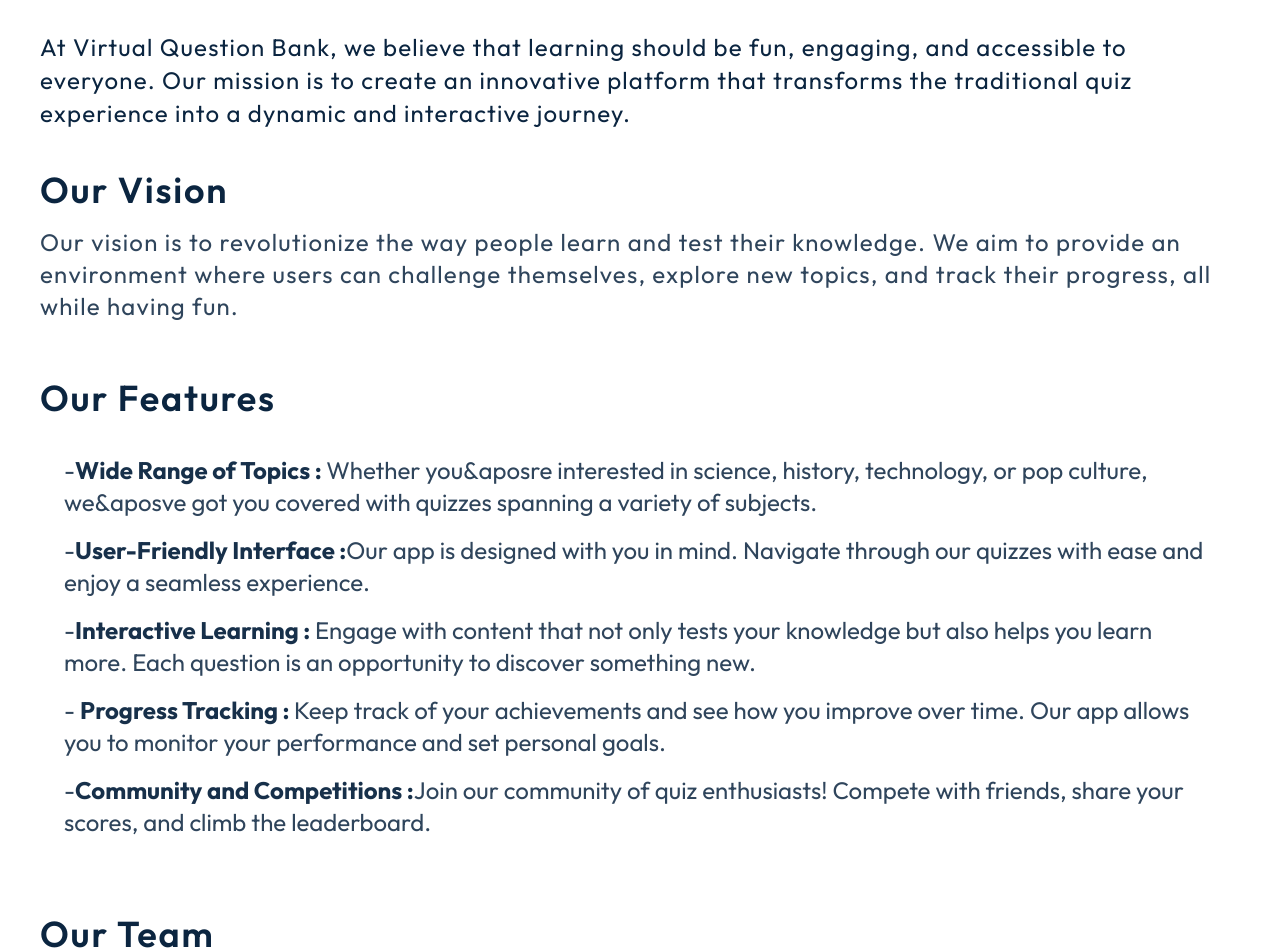
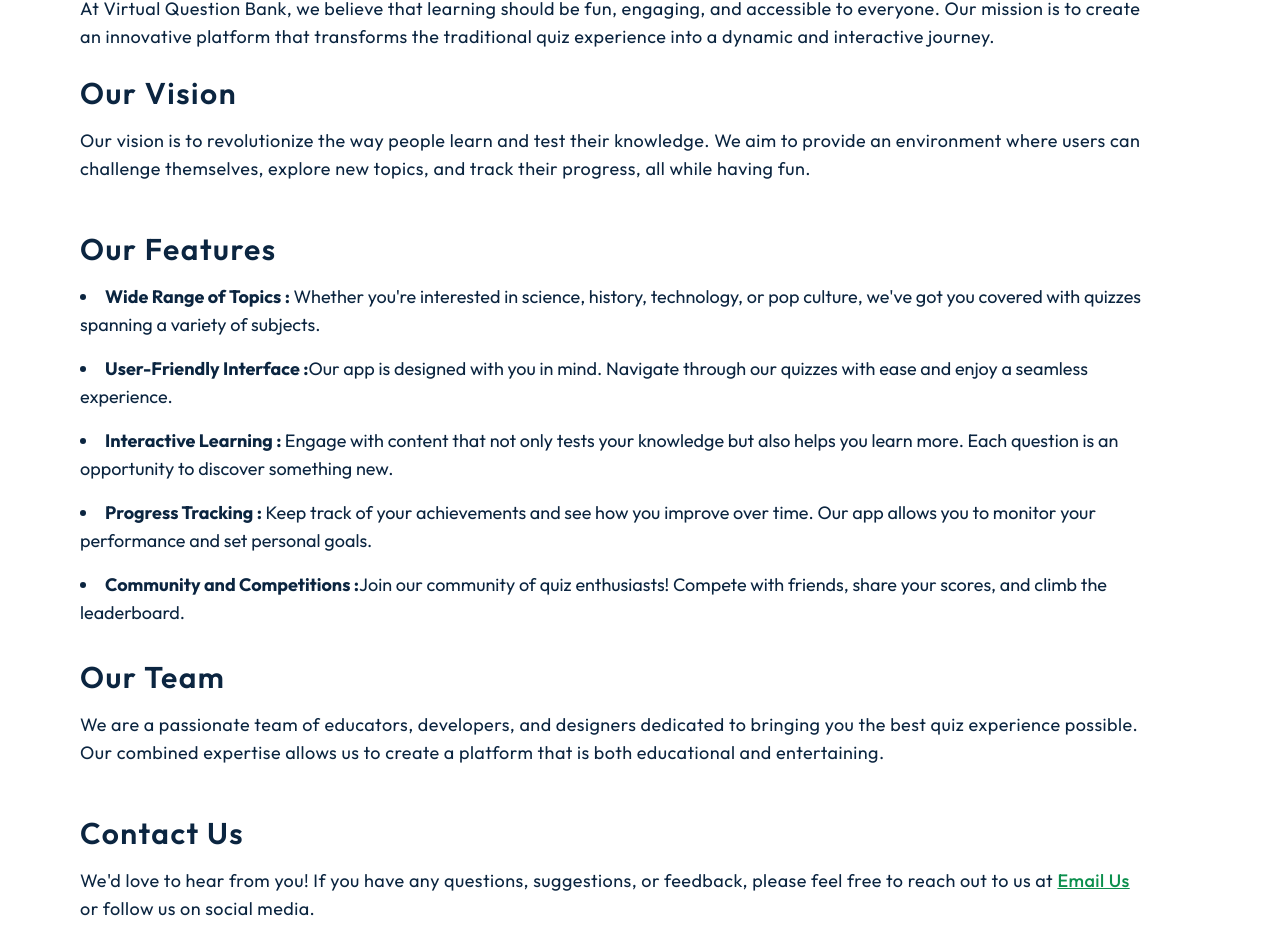
Before and after one commit to Ahmedz182/VirtualQuestionBank, a Next.js app: page /about-us in a window 1280 px wide. Shown: the part 178-1130 px from the top of the page. Built offline with nearby package versions, Linux system fonts and the light colour scheme; no server answers; the database is empty.

Commit message:
about page

```diff
--- a/app/about-us/page.jsx
+++ b/app/about-us/page.jsx
@@ -1,6 +1,7 @@
 import React from "react";
 import FAQSection from "@/app/_components/FAQSection";
 import Challange from "@/app/_components/Challange";
+
 export const metadata = {
   title: "About Us - Virtual Question Bank",
   description: "Unlock your Potential with every Question.",
@@ -9,89 +10,97 @@
 export default function About() {
   return (
     <>
-      <div className="min-h-[90dvh] text-text">
-        <p className="-tracking-tight text-7xl md:text-5xl sm:text-3xl text-text/20 font-black px-10 pt-10 pb-7">
-          About Us
-        </p>
-
-        <p className="px-10 text-2xl/snug tracking-wider">
+      <h1 className="text-4xl md : text-3xl sm : text-2xl text-gray-800 font-bold mb-6 px-20 pt-10 sm:px-10">
+        About Us
+      </h1>
+      <div className="min-h-[90dvh] text-text bg-gray-50  flex flex-col items-start ps-20 pe-32 sm:ps-10 sm:pe-10">
+        <p className="text-lg tracking-wide text-gray-700 mb-6   ">
           At Virtual Question Bank, we believe that learning should be fun,
           engaging, and accessible to everyone. Our mission is to create an
           innovative platform that transforms the traditional quiz experience
           into a dynamic and interactive journey.
         </p>
-        <span className="flex flex-col gap-4 pb-10">
-          <p className="px-10 pt-10 text-4xl font-semibold tracking-wider">
+
+        <section className="mb-8">
+          <h2 className="text-3xl font-semibold tracking-wider text-gray-800 mb-4 ">
             Our Vision
-          </p>
-          <p className="px-10 text-2xl tracking-wider text-text/85">
+          </h2>
+          <p className="text-lg tracking-wide text-gray-700   mb-4">
             Our vision is to revolutionize the way people learn and test their
             knowledge. We aim to provide an environment where users can
             challenge themselves, explore new topics, and track their progress,
             all while having fun.
           </p>
-          <p className="px-10 pt-10 text-4xl font-semibold tracking-wider">
+        </section>
+
+        <section className="mb-8">
+          <h2 className="text-3xl font-semibold tracking-wider text-gray-800 mb-4 ">
             Our Features
-          </p>
-          <ul className="px-16 text-2xl flex flex-col gap-4 text-text/85 py-5">
+          </h2>
+          <ul className="text-lg text-gray-700 space-y-4 list-disc list-inside  mx-auto">
             <li>
-              -<strong className="text-text/95">Wide Range of Topics : </strong>
-              Whether you&aposre interested in science, history, technology, or
-              pop culture, we&aposve got you covered with quizzes spanning a
+              <strong className="text-gray-900">Wide Range of Topics : </strong>
+              Whether you&apos;re interested in science, history, technology, or
+              pop culture, we&apos;ve got you covered with quizzes spanning a
               variety of subjects.
             </li>
             <li>
-              -
-              <strong className="text-text/95">
+              <strong className="text-gray-900">
                 User-Friendly Interface :
               </strong>
               Our app is designed with you in mind. Navigate through our quizzes
               with ease and enjoy a seamless experience.
             </li>
             <li>
-              -<strong className="text-text/95">Interactive Learning : </strong>
+              <strong className="text-gray-900">Interactive Learning : </strong>
               Engage with content that not only tests your knowledge but also
               helps you learn more. Each question is an opportunity to discover
               something new.
             </li>
             <li>
-              - <strong className="text-text/95">Progress Tracking : </strong>
+              <strong className="text-gray-900">Progress Tracking : </strong>
               Keep track of your achievements and see how you improve over time.
               Our app allows you to monitor your performance and set personal
               goals.
             </li>
             <li>
-              -
-              <strong className="text-text/95">
+              <strong className="text-gray-900">
                 Community and Competitions :
               </strong>
               Join our community of quiz enthusiasts! Compete with friends,
               share your scores, and climb the leaderboard.
             </li>
           </ul>
-          <p className="px-10 pt-10 text-4xl font-semibold tracking-wider">
+        </section>
+
+        <section className="mb-8">
+          <h2 className="text-3xl font-semibold tracking-wider text-gray-800 mb-4 ">
             Our Team
-          </p>
-          <p className="px-10 text-2xl tracking-wider text-text/85">
+          </h2>
+          <p className="text-lg tracking-wide text-gray-700   mx-auto mb-4">
             We are a passionate team of educators, developers, and designers
             dedicated to bringing you the best quiz experience possible. Our
             combined expertise allows us to create a platform that is both
             educational and entertaining.
           </p>
-          <p className="px-10 pt-10 text-4xl font-semibold tracking-wider">
+        </section>
+
+        <section className="mb-8">
+          <h2 className="text-3xl font-semibold tracking-wider text-gray-800 mb-4 ">
             Contact Us
-          </p>
-          <p className="px-10 text-2xl tracking-wider text-text/85">
-            We&aposd love to hear from you! If you have any questions,
-            suggestions, or feedback, please feel free to reach out to us at
+          </h2>
+          <p className="text-lg tracking-wide text-gray-700   mx-auto mb-4">
+            We&apos;d love to hear from you! If you have any questions,
+            suggestions, or feedback, please feel free to reach out to us at{" "}
             <a
-              className="text-darkGreen px-1 font-medium"
-              href="mailto:ahmedmughal3182@gmail.com">
+              className="text-darkGreen font-medium underline"
+              href="mailto : ahmedmughal3182@gmail.com">
               Email Us
             </a>{" "}
             or follow us on social media.
           </p>
-        </span>
+        </section>
+
         <Challange />
         <FAQSection />
       </div>
```
